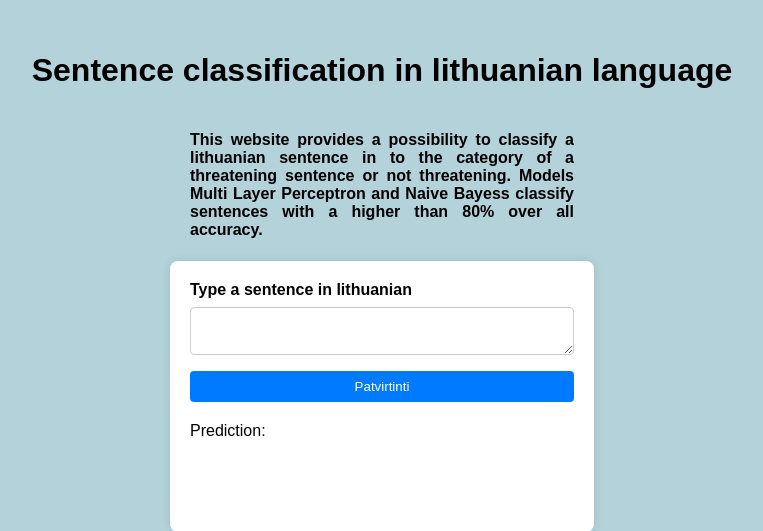
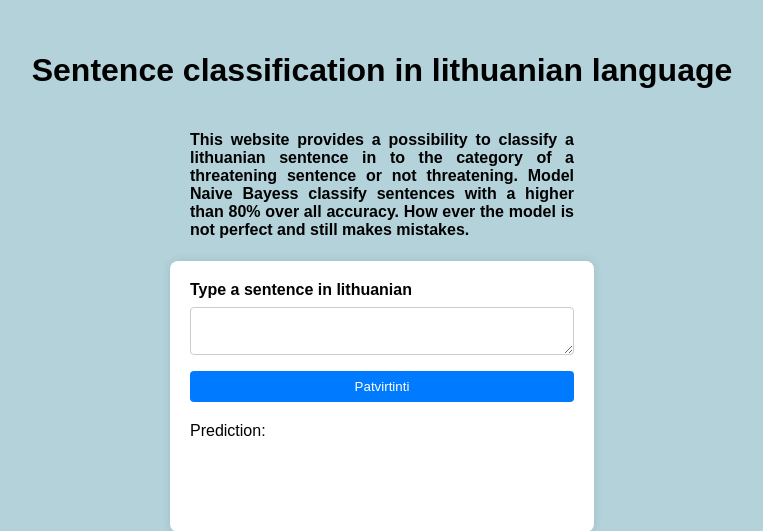
Before and after one commit to ausrys/magistras, a Flask app: page / in a window 1280 px wide. Shown: the top 531 px of the page, without its empty margins (258-1021 px from the left). Run offline with Flask 2, Linux system fonts and the light colour scheme; parts of the project's set-up code (start-up, migrations or seed data) failed here and were passed over.

Commit message:
fixed few bugs

```diff
--- a/app.py
+++ b/app.py
@@ -12,9 +12,9 @@ stopwordsall = pd.read_csv('stopwords.csv')
 stopwords = stopwordsall['stop_words'].tolist()
 stop_words_set = set(stopwords)
 nb = pickle.load(open('naivebmodel.pkl', 'rb'))
-mlp = pickle.load(open('mlpmodel.pkl', 'rb'))
+# mlp = pickle.load(open('mlpmodel.pkl', 'rb'))
 vectorizer = pickle.load(open('vectorizer.pkl', 'rb'))
-vectorizerI = pickle.load(open('vetorizerI.pkl', 'rb'))
+# vectorizerI = pickle.load(open('vetorizerI.pkl', 'rb'))
 def sentence_corection(sentence):
     # Sentence is divided in tokens and they are processed to that the model would understand it better
     document = re.sub(r'\W', ' ', str(sentence))
@@ -45,9 +45,9 @@ def index():
 def process():
     input_text = request.get_json()
     correct_sentence = sentence_corection(input_text['data'])  # Example processing,
-    predictionOnMLP = mlp.predict(vectorizerI.transform([correct_sentence]))
+    # predictionOnMLP = mlp.predict(vectorizerI.transform([correct_sentence]))
     predictionOnNB = nb.predict(vectorizer.transform([correct_sentence]))
-    response = {'NB': f"{grasinantys_sakiniai[predictionOnNB[0]]}", 'MLP': f"{grasinantys_sakiniai[predictionOnMLP[0]]}"}
+    response = {'NB': f"{grasinantys_sakiniai[predictionOnNB[0]]}"}
     return jsonify(response)
 if __name__ == '__main__':
     app.run()
--- a/templates/index.html
+++ b/templates/index.html
@@ -14,8 +14,9 @@
       <h4>
         This website provides a possibility to classify a lithuanian sentence in
         to the category of a <b>threatening sentence</b> or
-        <b>not threatening</b>. Models Multi Layer Perceptron and Naive Bayess
-        classify sentences with a higher than 80% over all accuracy.
+        <b>not threatening</b>. Model Naive Bayess classify sentences with a
+        higher than 80% over all accuracy. How ever the model is not perfect and
+        still makes mistakes.
       </h4>
       <div class="form">
         <form id="input-form">
@@ -26,7 +27,6 @@
         <div class="response">
           <span>Prediction:</span>
           <p id="response1"></p>
-          <p id="response2"></p>
         </div>
       </div>
       <div>
@@ -76,18 +76,12 @@
 
           const responseData = await response.json();
           const responseElement1 = document.querySelector("#response1");
-          const responseElement2 = document.querySelector("#response2");
           // Remove existing classes
           responseElement1.classList.remove("threat", "nonthreat");
-          responseElement2.classList.remove("threat", "nonthreat");
           responseElement1.classList.add(
-            responseData.MLP == "Negrasinantis" ? "nonthreat" : "threat"
-          );
-          responseElement2.classList.add(
             responseData.NB == "Negrasinantis" ? "nonthreat" : "threat"
           );
-          responseElement1.innerText = `MLP: ${responseData.MLP}`;
-          responseElement2.innerText = `NB: ${responseData.NB}`;
+          responseElement1.innerText = `Naive Bayess: ${responseData.NB}`;
         } catch (error) {
           console.error("Error fetching or parsing data:", error);
         }
```
Also changed, not shown: 1 other file.
